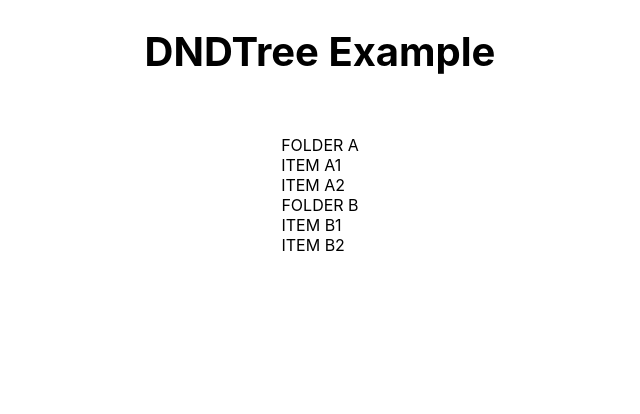
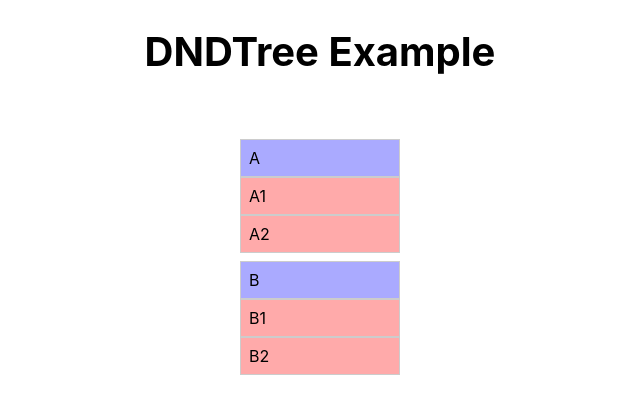
Before and after one commit to fsoft72/fsoft-next-components, a Next.js app: page /dndtree in a window 1280 px wide. Shown: the top 414 px of the page, without its empty margins (320-960 px from the left). Built offline with nearby package versions, Linux system fonts and the light colour scheme.

Commit message:
custom rendered

```diff
--- a/fsoft-components/DNDTree.tsx
+++ b/fsoft-components/DNDTree.tsx
@@ -6,7 +6,7 @@ const mkid = () => Math.random().toString( 36 ).slice( 2, 9 );
 function Droppable ( props: any ) {
 	const { isOver, setNodeRef } = useDroppable( { id: props.id, } );
 
-	const style = { color: isOver ? 'green' : undefined, };
+	const style = { border: isOver ? '4px dashed #00ff00' : '4px solid transparent' };
 
 	return (
 		<div ref={setNodeRef} style={style}>
@@ -43,6 +43,34 @@ export type DNDTreeItem = {
 	isDraggable?: boolean;
 };
 
+export type DNDNodeProps = {
+	isFolder?: boolean;
+
+	label: string;
+	id: string;
+	level: number;
+
+	isDroppable: boolean;
+	isDraggable: boolean;
+};
+
+export const DNDNode = ( props: DNDNodeProps ) => {
+	const style = {
+		backgroundColor: props.isFolder ? '#aaf' : '#faa',
+		padding: '0.5em',
+		border: '1px solid #ccc',
+		minWidth: '10em',
+		minHeight: '2em',
+	};
+
+	return (
+		<div style={style}>
+			{props.label}
+		</div>
+	);
+};
+
+
 const deepCopy = ( obj: any ) => {
 	return JSON.parse( JSON.stringify( obj ) );
 };
@@ -51,9 +79,11 @@ const deepCopy = ( obj: any ) => {
 interface DNDTreeProps {
 	tree: DNDTreeItem[];
 	maxDepth?: number;
+
+	nodeRenderer?: ( props: DNDNodeProps ) => JSX.Element;
 }
 
-const DNDTree = ( { tree, maxDepth = 0 }: DNDTreeProps ) => {
+const DNDTree = ( { tree, maxDepth = 0, nodeRenderer = DNDNode }: DNDTreeProps ) => {
 	const [ parent, setParent ] = useState( null );
 	const [ elements, setElements ] = useState<DNDTreeItem[]>();
 	const [ elementsRef, setElementsRef ] = useState<Record<string, DNDTreeItem>>();
@@ -167,13 +197,28 @@ const DNDTree = ( { tree, maxDepth = 0 }: DNDTreeProps ) => {
 	const _dump_elem = ( item: DNDTreeItem ) => {
 		if ( item.isFolder ) {
 			return <Droppable key={item.id} id={item.id}>
-				FOLDER {item.label}
+				{nodeRenderer( {
+					isFolder: true,
+					label: item.label,
+					id: item.id,
+					level: item.level!,
+					isDroppable: item.isDroppable!,
+					isDraggable: item.isDraggable!,
+				} )}
 				{item.children && item.children.map( _dump_elem )}
 			</Droppable>;
 		}
 
 		return <Draggable key={item.id} id={item.id}>
-			ITEM {item.label}
+			{
+				nodeRenderer( {
+					isFolder: false,
+					label: item.label,
+					id: item.id,
+					level: item.level!,
+					isDroppable: item.isDroppable!,
+					isDraggable: item.isDraggable!,
+				} )}
 		</Draggable>;
 	};
 
```
